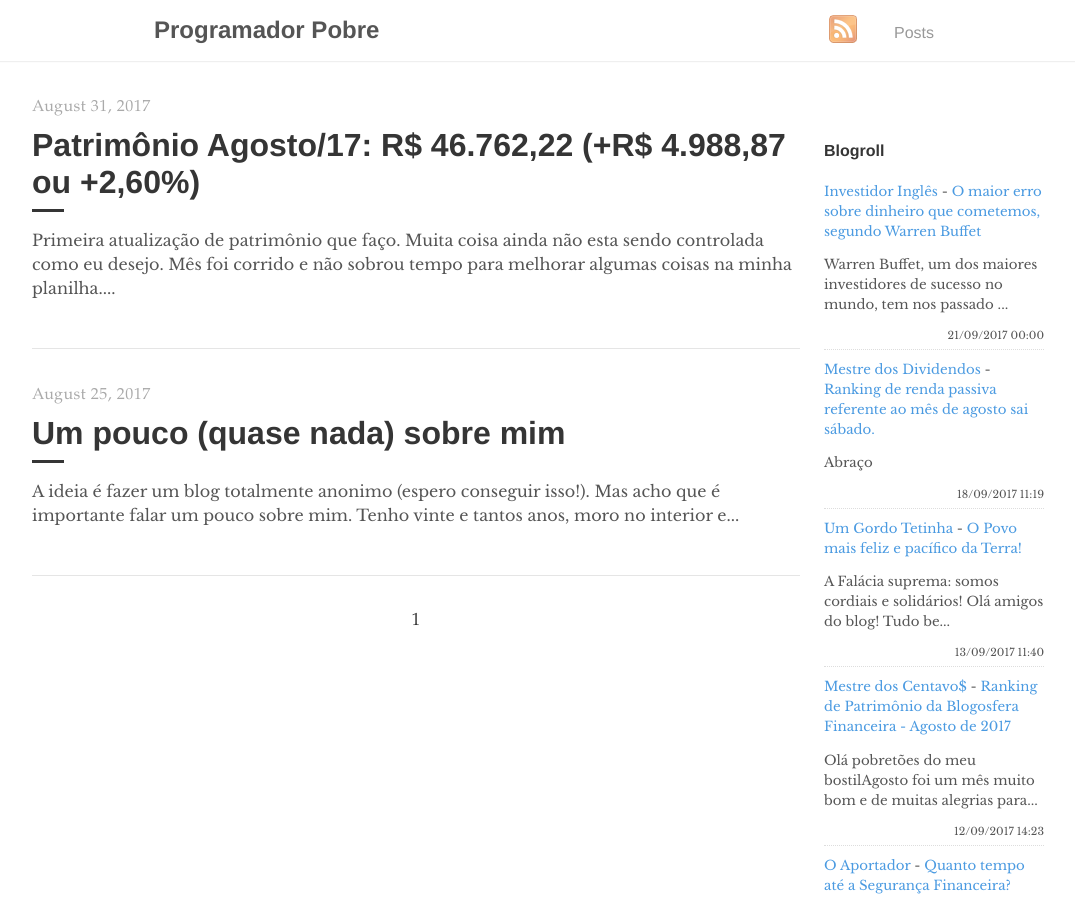
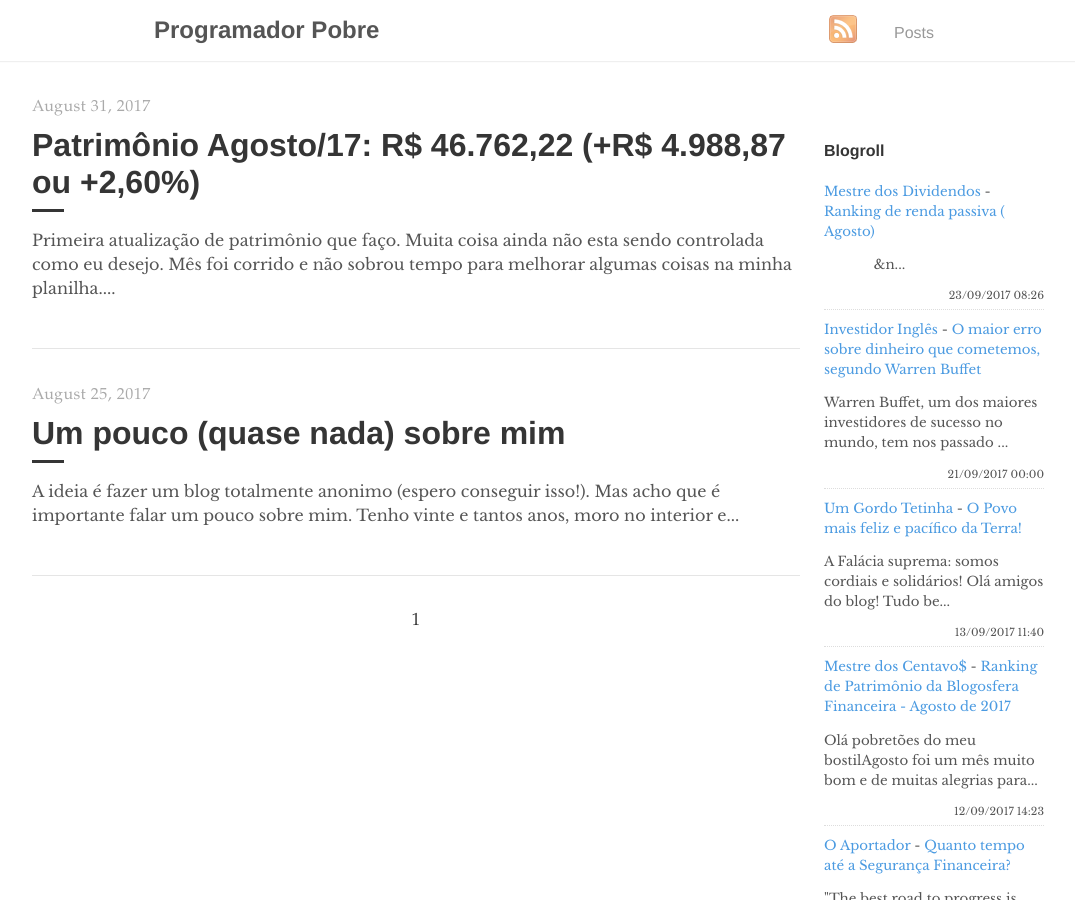
Before and after one commit to programadorpobre/programadorpobre.github.io, a Jekyll site: the page built from index.html, in a window 1280 px wide and 900 px high. Shown: the whole window, without its empty margins (96-1171 px from the left). Built offline with Jekyll 4.4.1, drawn with Linux system fonts in a browser that asks for light colours; the list of posts is cut into pages by our own code; comment, search, counter and statistics services are not loaded.

Commit message:
[ci skip] travis #49

```diff
--- a/_includes/feed-entries.html
+++ b/_includes/feed-entries.html
@@ -1,12 +1,12 @@
+<div class="feed-entry">
+    <a class="feed-entry-site-name" href="http://mestredosdividendos.blogspot.com/">Mestre dos Dividendos</a> - <a class="feed-entry-title" href="http://mestredosdividendos.blogspot.com/2017/09/ranking-de-renda-passiva-agosto.html">Ranking de renda passiva ( Agosto)</a>
+    <p class="feed-entry-summary">&nbsp;&nbsp;&nbsp;&nbsp;&nbsp;&nbsp;&nbsp;&nbsp;&nbsp;&nbsp;&nbsp;&nbsp;&nbsp;&n...</p>
+    <time datetime="2017-09-23T08:26:00.000-07:00">23/09/2017 08:26</time>
+</div>
 <div class="feed-entry">
     <a class="feed-entry-site-name" href="http://investidoringles.blogspot.com/">Investidor Inglês</a> - <a class="feed-entry-title" href="http://investidoringles.blogspot.com/2017/09/o-maior-erro-sobre-dinheiro-que-cometemos-segundo-warren-buffet.html">O maior erro sobre dinheiro que cometemos, segundo Warren Buffet</a>
     <p class="feed-entry-summary">Warren Buffet, um dos maiores investidores de sucesso no mundo, tem nos passado ...</p>
     <time datetime="2017-09-21T00:00:00.000-03:00">21/09/2017 00:00</time>
-</div>
-<div class="feed-entry">
-    <a class="feed-entry-site-name" href="http://mestredosdividendos.blogspot.com/">Mestre dos Dividendos</a> - <a class="feed-entry-title" href="http://mestredosdividendos.blogspot.com/2017/09/ranking-de-renda-referente-ao-mes-de.html">Ranking de renda passiva referente ao mês de agosto sai sábado.</a>
-    <p class="feed-entry-summary">Abraço</p>
-    <time datetime="2017-09-18T11:19:00.003-07:00">18/09/2017 11:19</time>
 </div>
 <div class="feed-entry">
     <a class="feed-entry-site-name" href="http://gordotetinha.blogspot.com/">Um Gordo Tetinha</a> - <a class="feed-entry-title" href="http://gordotetinha.blogspot.com/2017/09/o-povo-mais-feliz-e-pacifico-da-terra.html">O Povo mais feliz e pacífico da Terra!</a>
```
